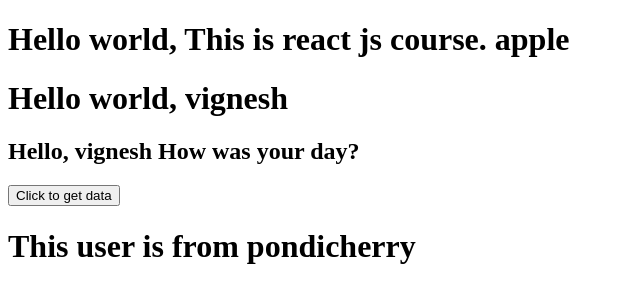
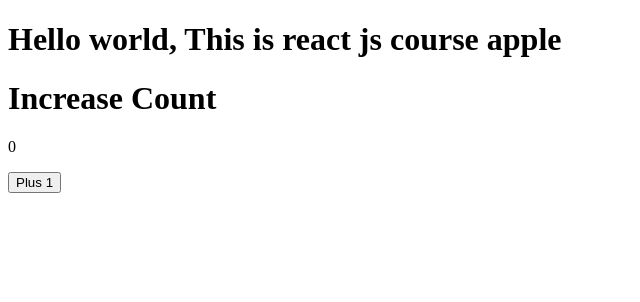
Before and after one commit to vickyaltitude/myfirstrepository, a React (Vite) app in the folder react/: page / in a window 1280 px wide. Shown: the top 302 px of the page, without its empty margins (0-640 px from the left). Built offline with nearby package versions, Linux system fonts and the light colour scheme.

Commit message:
Started with useState hook

```diff
--- a/react/src/App.jsx
+++ b/react/src/App.jsx
@@ -1,5 +1,7 @@
 import Welcome from "./components/Welcome";
 import Regards from "./components/Regards";
+import ReactHooks from "./components/ReactHooks";
+import UseStateHook from "./components/UseStateHook";
 
 function App() {
   //JSX - Javascript + XML
@@ -8,8 +10,10 @@ function App() {
   let fruit = "apple";
   return (
     <>
-      <h1>Hello world, This is react js course. {fruit}</h1>
-      <Welcome />
+      <h1>Hello world, This is react js course {fruit}</h1>
+      {/*  <Welcome />
+      <ReactHooks /> */}
+      <UseStateHook />
     </>
   );
 }
--- /dev/null
+++ b/react/src/components/ReactHooks.jsx
@@ -0,0 +1,29 @@
+function ReactHooks() {
+  let hooks = [
+    "useState",
+    "useEffect",
+    "useRef",
+    "useMemo",
+    "useCallback",
+    "useNavigation",
+    "useContext",
+    "useReducer",
+  ];
+
+  return (
+    <div>
+      <h1>React hooks</h1>
+      <h3>
+        React hooks are special functions provided by React to make developers
+        job easier
+      </h3>
+      <ul>
+        {hooks.map((item, index) => {
+          return <li key={index}>{item}</li>;
+        })}
+      </ul>
+    </div>
+  );
+}
+
+export default ReactHooks;
--- /dev/null
+++ b/react/src/components/UseStateHook.jsx
@@ -0,0 +1,16 @@
+import React from "react";
+import { useState } from "react";
+
+function UseStateHook() {
+  let [count, setCount] = useState(0);
+
+  return (
+    <div>
+      <h1>Increase Count</h1>
+      <p>{count}</p>
+      <button onClick={() => setCount(count + 1)}>Plus 1</button>
+    </div>
+  );
+}
+
+export default UseStateHook;
--- a/react/src/components/Welcome.jsx
+++ b/react/src/components/Welcome.jsx
@@ -2,7 +2,7 @@ import Info from "./Info";
 import Regards from "./Regards";
 //props - properties - used to pass data from one component to another component
 //Ways to pass data 1. Parent to child 2. child to parent 3. between siblings
-//Lifting the state up
+//Lifting the state up - Moving the data to common parent component
 //Props usually is an object
 
 function Welcome() {
@@ -11,6 +11,7 @@ function Welcome() {
   function getDataFromChild(data) {
     console.log("Data from child:", data);
   }
+
   return (
     <div>
       <h1>Hello world, {info.name}</h1>
```
